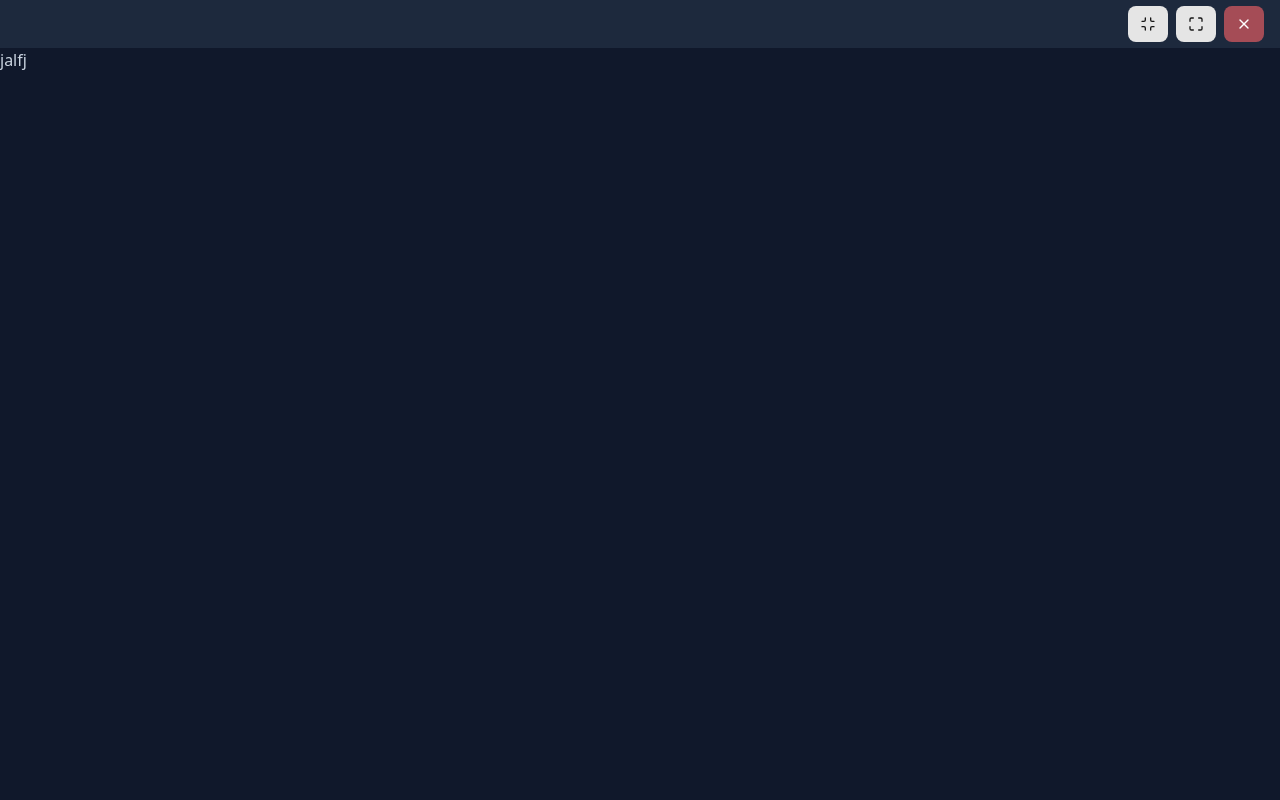
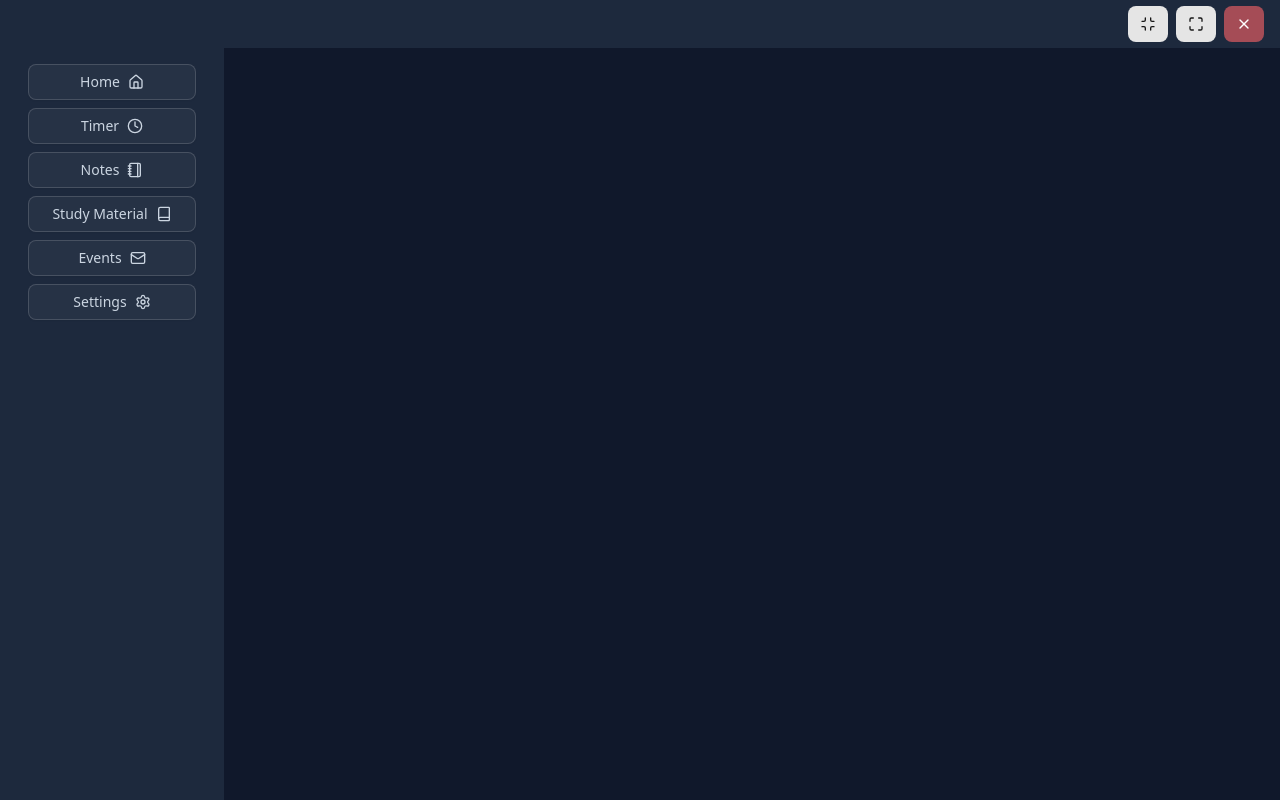
Before and after one commit to yagizerdem/UniPlanner, a React app in the folder frontend/: page / in a window 1280 px wide. Built offline with nearby package versions, Linux system fonts and the light colour scheme; the HTML template or start-up script is replaced by a standard one.

Commit message:
navigation bar added

```diff
--- a/frontend/src/App.tsx
+++ b/frontend/src/App.tsx
@@ -3,7 +3,7 @@ import { AppLayout } from "./layout/app";
 function App() {
   return (
     <AppLayout>
-      <div>jalfj</div>
+      <></>
     </AppLayout>
   );
 }
--- a/frontend/src/layout/app/header.tsx
+++ b/frontend/src/layout/app/header.tsx
@@ -15,7 +15,7 @@ export function Header() {
   }
 
   return (
-    <div className="w-full h-12 bg-card flex flex-row items-center drag justify-end gap-2 px-4">
+    <div className="w-full h-12 py-4 bg-card flex flex-row items-center drag justify-end gap-2 px-4">
       <Button
         variant={"default"}
         className="no-drag cursor-pointer"
--- a/frontend/src/layout/app/index.tsx
+++ b/frontend/src/layout/app/index.tsx
@@ -1,6 +1,7 @@
 import { useEffect } from "react";
 import { useTheme } from "../../provider/theme-provider";
 import { Header } from "./header";
+import { NavigationBar } from "./navigation-bar";
 
 export function AppLayout({ children }: { children: React.ReactNode }) {
   const { setTheme } = useTheme();
@@ -10,9 +11,12 @@ export function AppLayout({ children }: { children: React.ReactNode }) {
   }, []);
 
   return (
-    <div className="w-screen h-screen">
+    <div className="w-screen h-screen flex flex-col overflow-hidden ">
       <Header />
-      {children}
+      <div className="w-full h-full flex flex-row">
+        <NavigationBar />
+        {children}
+      </div>
     </div>
   );
 }
--- /dev/null
+++ b/frontend/src/layout/app/navigation-bar.tsx
@@ -0,0 +1,34 @@
+import {
+  BookIcon,
+  ClockIcon,
+  HomeIcon,
+  MailIcon,
+  NotebookIcon,
+  SettingsIcon,
+} from "lucide-react";
+import { Button } from "../../components/ui/button";
+
+export function NavigationBar() {
+  return (
+    <div className="w-56 h-full bg-card flex flex-col gap-2 py-4">
+      <Button className="w-3/4 mx-auto cursor-pointer" variant={"outline"}>
+        Home <HomeIcon />
+      </Button>
+      <Button className="w-3/4 mx-auto cursor-pointer" variant={"outline"}>
+        Timer <ClockIcon />
+      </Button>
+      <Button className="w-3/4 mx-auto cursor-pointer" variant={"outline"}>
+        Notes <NotebookIcon />
+      </Button>
+      <Button className="w-3/4 mx-auto cursor-pointer" variant={"outline"}>
+        Study Material <BookIcon />
+      </Button>
+      <Button className="w-3/4 mx-auto cursor-pointer" variant={"outline"}>
+        Events <MailIcon />
+      </Button>
+      <Button className="w-3/4 mx-auto cursor-pointer" variant={"outline"}>
+        Settings <SettingsIcon />
+      </Button>
+    </div>
+  );
+}
```
Also changed, not shown: 14 other files (tests, documents, lock files or other folders).
